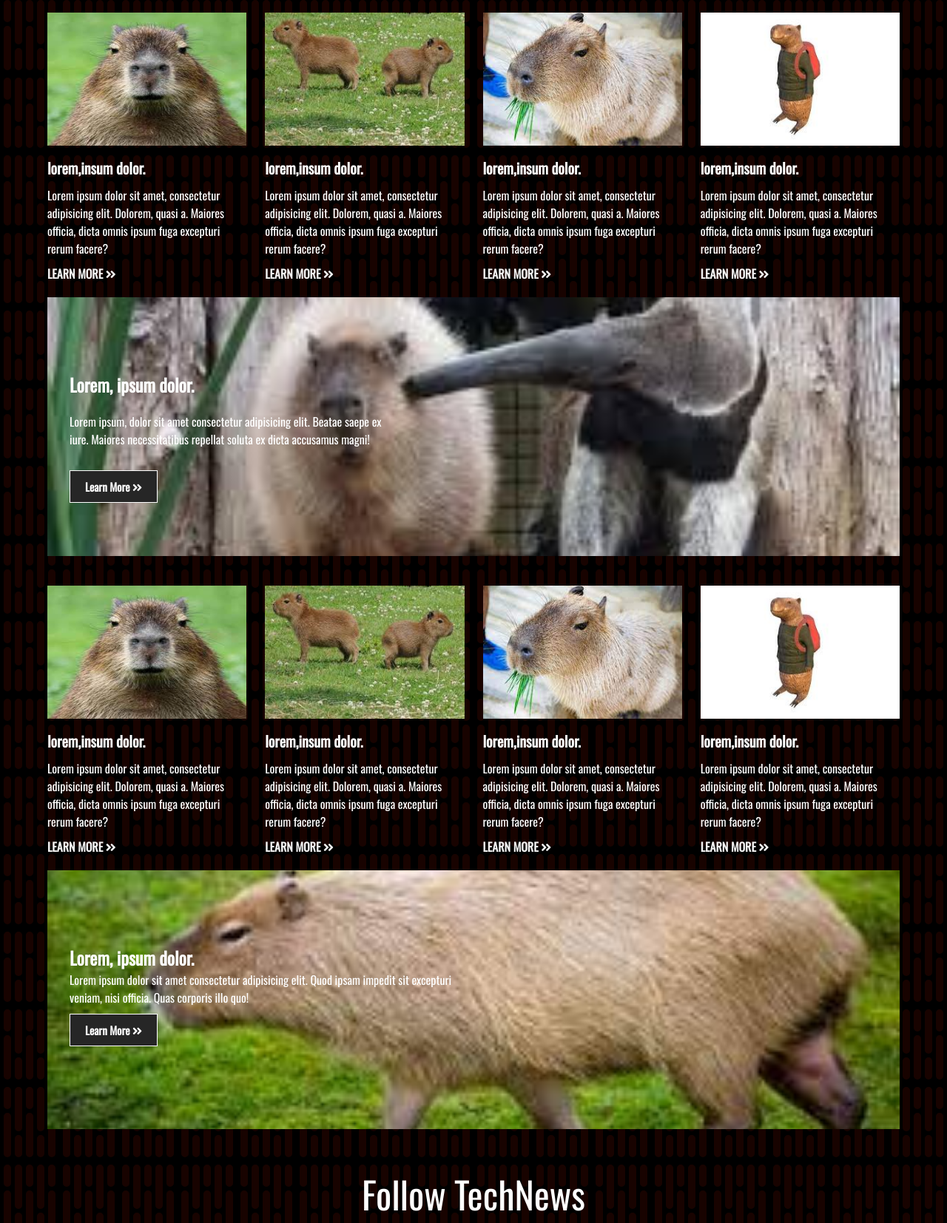
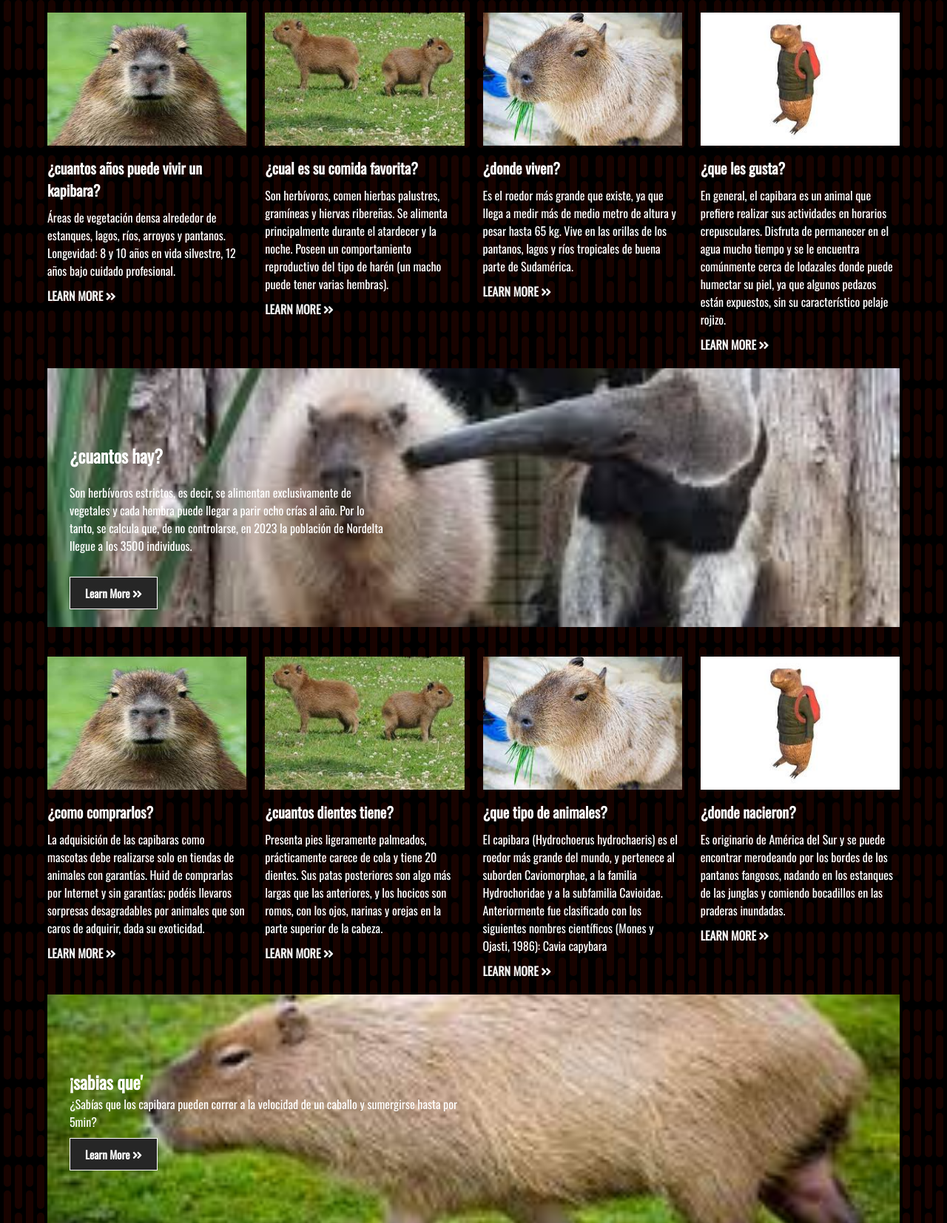
Before and after one commit to LDvargasHidalgo/santi_Capibaras, a plain HTML site: page index.html in a window 1280 px wide. Shown: the part 635-2289 px from the top of the page at 74% size. Drawn offline with nearby package versions, Linux system fonts and the light colour scheme.

Commit message:
agrege informacion

```diff
--- a/index.html
+++ b/index.html
@@ -60,40 +60,34 @@
         </nav>
         <hr>
         <header class="showcase">
-            <h2> Big News Today</h2>
-            <p>Lorem ipsum, dolor sit amet consectetur adipisicing elit. Sed, dicta delectus dolore atque culpa velit
-                excepturi molestias accusantium nisi? Maxime perspiciatis numquam sint repellat. Aliquid nam fugit quod
-                ut qui?</p>
+            <h2> Sabias que</h2>
+            <p>Sabias que el cuerpo del capibara es ancho y macizo, con cuello corto y cabeza prolongada, alta y ancha. El hocico es obtuso, con labios superiores hendidos. Las orejas son pequeñas, sin pelos y muy movibles. Los ojos y orificios nasales están situados en la parte superior de la cabeza como adaptación a la vida acuática.</p>
             <a href="#" class="btn">Read More <i class="fas fa-angle-double-right"></i></a>
         </header>
 
         <div class="news-cards">
             <div>
                 <img src="imagenes/2.jpeg" alt="News 1">
-                <h3>lorem,insum dolor.</h3>
-                <p>Lorem ipsum dolor sit amet, consectetur adipisicing elit. Dolorem, quasi a. Maiores officia, dicta
-                    omnis ipsum fuga excepturi rerum facere?</p>
+                <h3>¿cuantos años puede vivir un kapibara?</h3>
+                <p>Áreas de vegetación densa alrededor de estanques, lagos, ríos, arroyos y pantanos. Longevidad: 8 y 10 años en vida silvestre, 12 años bajo cuidado profesional.</p>
                 <a href="#">Learn More <i class="fas fa-angle-double-right"></i></a>
             </div>
             <div>
                 <img src="imagenes/3.jpeg" alt="News 1">
-                <h3>lorem,insum dolor.</h3>
-                <p>Lorem ipsum dolor sit amet, consectetur adipisicing elit. Dolorem, quasi a. Maiores officia, dicta
-                    omnis ipsum fuga excepturi rerum facere?</p>
+                <h3>¿cual es su comida favorita?</h3>
+                <p>Son herbívoros, comen hierbas palustres, gramíneas y hiervas ribereñas. Se alimenta principalmente durante el atardecer y la noche. Poseen un comportamiento reproductivo del tipo de harén (un macho puede tener varias hembras).</p>
                 <a href="#">Learn More <i class="fas fa-angle-double-right"></i></a>
             </div>
             <div>
                 <img src="imagenes/4.jpeg" alt="News 1">
-                <h3>lorem,insum dolor.</h3>
-                <p>Lorem ipsum dolor sit amet, consectetur adipisicing elit. Dolorem, quasi a. Maiores officia, dicta
-                    omnis ipsum fuga excepturi rerum facere?</p>
+                <h3>¿donde viven?</h3>
+                <p>Es el roedor más grande que existe, ya que llega a medir más de medio metro de altura y pesar hasta 65 kg. Vive en las orillas de los pantanos, lagos y ríos tropicales de buena parte de Sudamérica.</p>
                 <a href="#">Learn More <i class="fas fa-angle-double-right"></i></a>
             </div>
             <div>
                 <img src="imagenes/5.jpeg" alt="News 1">
-                <h3>lorem,insum dolor.</h3>
-                <p>Lorem ipsum dolor sit amet, consectetur adipisicing elit. Dolorem, quasi a. Maiores officia, dicta
-                    omnis ipsum fuga excepturi rerum facere?</p>
+                <h3>¿que les gusta?</h3>
+                <p>En general, el capibara es un animal que prefiere realizar sus actividades en horarios crepusculares. Disfruta de permanecer en el agua mucho tiempo y se le encuentra comúnmente cerca de lodazales donde puede humectar su piel, ya que algunos pedazos están expuestos, sin su característico pelaje rojizo.</p>
                 <a href="#">Learn More <i class="fas fa-angle-double-right"></i></a>
             </div>
         </div>
@@ -101,9 +95,8 @@
 
         <section class="cards-banner-one">
             <div class="content">
-                <h2>Lorem, ipsum dolor.</h2>
-                <p>Lorem ipsum, dolor sit amet consectetur adipisicing elit. Beatae saepe ex iure. Maiores
-                    necessitatibus repellat soluta ex dicta accusamus magni!</p>
+                <h2>¿cuantos hay?</h2>
+                <p>Son herbívoros estrictos, es decir, se alimentan exclusivamente de vegetales y cada hembra puede llegar a parir ocho crías al año. Por lo tanto, se calcula que, de no controlarse, en 2023 la población de Nordelta llegue a los 3500 individuos.</p>
                 <a href="#" class="btn">Learn More <i class="fas fa-angle-double-right"></i></a>
             </div>
         </section>
@@ -111,30 +104,26 @@
         <div class="news-cards">
             <div>
                 <img src="imagenes/2.jpeg" alt="News 1">
-                <h3>lorem,insum dolor.</h3>
-                <p>Lorem ipsum dolor sit amet, consectetur adipisicing elit. Dolorem, quasi a. Maiores officia, dicta
-                    omnis ipsum fuga excepturi rerum facere?</p>
+                <h3>¿como comprarlos?</h3>
+                <p>La adquisición de las capibaras como mascotas debe realizarse solo en tiendas de animales con garantías. Huid de comprarlas por Internet y sin garantías; podéis llevaros sorpresas desagradables por animales que son caros de adquirir, dada su exoticidad.</p>
                 <a href="#">Learn More <i class="fas fa-angle-double-right"></i></a>
             </div>
             <div>
                 <img src="imagenes/3.jpeg" alt="News 1">
-                <h3>lorem,insum dolor.</h3>
-                <p>Lorem ipsum dolor sit amet, consectetur adipisicing elit. Dolorem, quasi a. Maiores officia, dicta
-                    omnis ipsum fuga excepturi rerum facere?</p>
+                <h3>¿cuantos dientes tiene?</h3>
+                <p>Presenta pies ligeramente palmeados, prácticamente carece de cola y tiene 20 dientes. Sus patas posteriores son algo más largas que las anteriores, y los hocicos son romos, con los ojos, narinas y orejas en la parte superior de la cabeza.</p>
                 <a href="#">Learn More <i class="fas fa-angle-double-right"></i></a>
             </div>
             <div>
                 <img src="imagenes/4.jpeg" alt="News 1">
-                <h3>lorem,insum dolor.</h3>
-                <p>Lorem ipsum dolor sit amet, consectetur adipisicing elit. Dolorem, quasi a. Maiores officia, dicta
-                    omnis ipsum fuga excepturi rerum facere?</p>
+                <h3>¿que tipo de animales?</h3>
+                <p>El capibara (Hydrochoerus hydrochaeris) es el roedor más grande del mundo, y pertenece al suborden Caviomorphae, a la familia Hydrochoridae y a la subfamilia Cavioidae. Anteriormente fue clasificado con los siguientes nombres científicos (Mones y Ojasti, 1986): Cavia capybara</p>
                 <a href="#">Learn More <i class="fas fa-angle-double-right"></i></a>
             </div>
             <div>
                 <img src="imagenes/5.jpeg" alt="News 1">
-                <h3>lorem,insum dolor.</h3>
-                <p>Lorem ipsum dolor sit amet, consectetur adipisicing elit. Dolorem, quasi a. Maiores officia, dicta
-                    omnis ipsum fuga excepturi rerum facere?</p>
+                <h3>¿donde nacieron?</h3>
+                <p>Es originario de América del Sur y se puede encontrar merodeando por los bordes de los pantanos fangosos, nadando en los estanques de las junglas y comiendo bocadillos en las praderas inundadas.</p>
                 <a href="#">Learn More <i class="fas fa-angle-double-right"></i></a>
             </div>
             </section>
@@ -145,9 +134,8 @@
         <div class="sear">
             <section class="cards-banner-two">
                 <div class="content">
-                    <h2>Lorem, ipsum dolor.</h2>
-                    <p>Lorem ipsum dolor sit amet consectetur adipisicing elit. Quod ipsam impedit sit excepturi veniam,
-                        nisi officia. Quas corporis illo quo!</p>
+                    <h2>¡sabias que'</h2>
+                    <p>¿Sabías que los capibara pueden correr a la velocidad de un caballo y sumergirse hasta por 5min?</p>
                     <a href="#" class="btn">Learn More <i class="fas fa-angle-double-right"></i></a>
                 </div>
             </section>
@@ -167,6 +155,7 @@
             </section>
         </div>
     </div>
+
     <div class="footer-links">
         <div class="footer-container">
             <ul>
```
